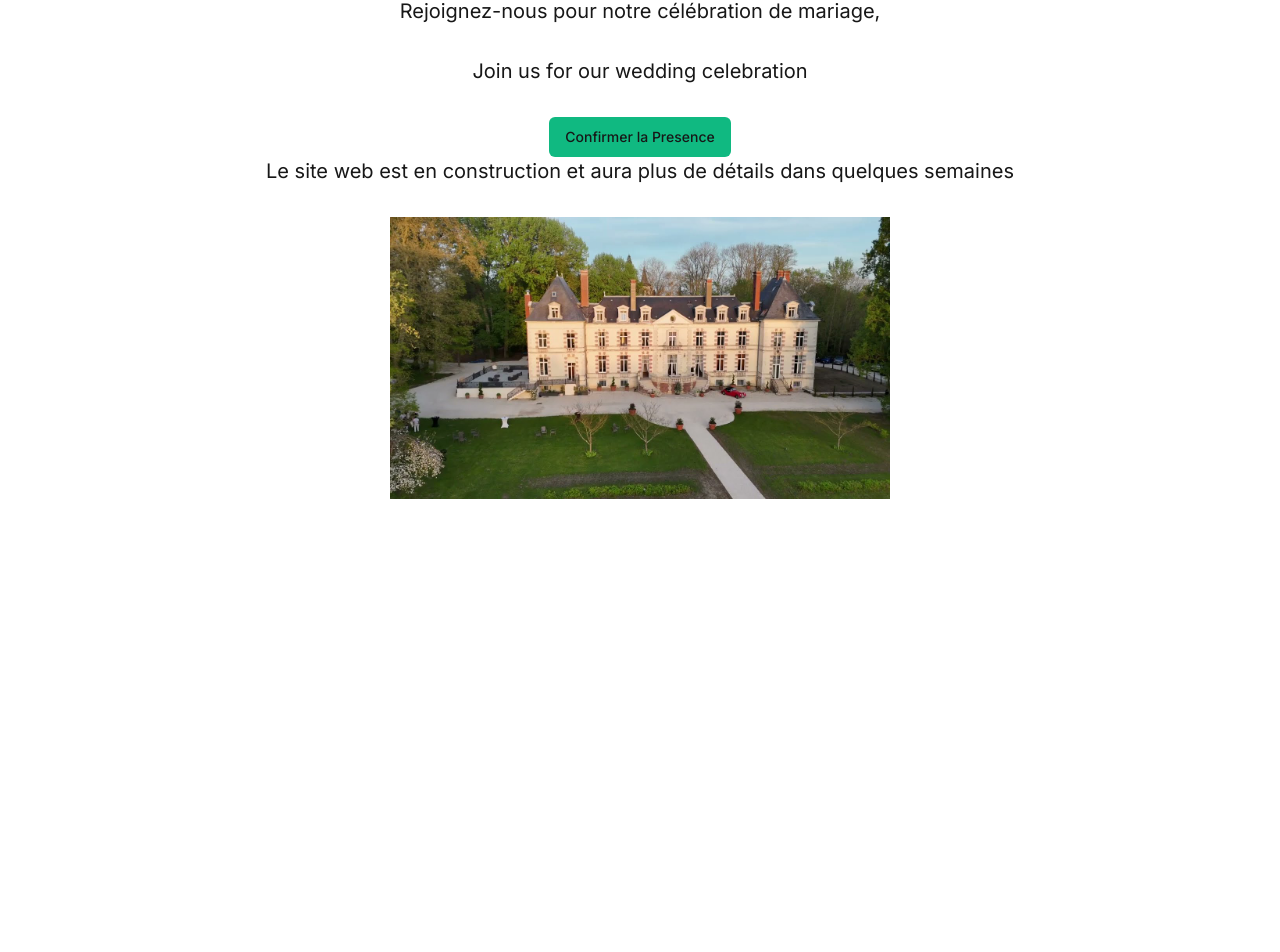
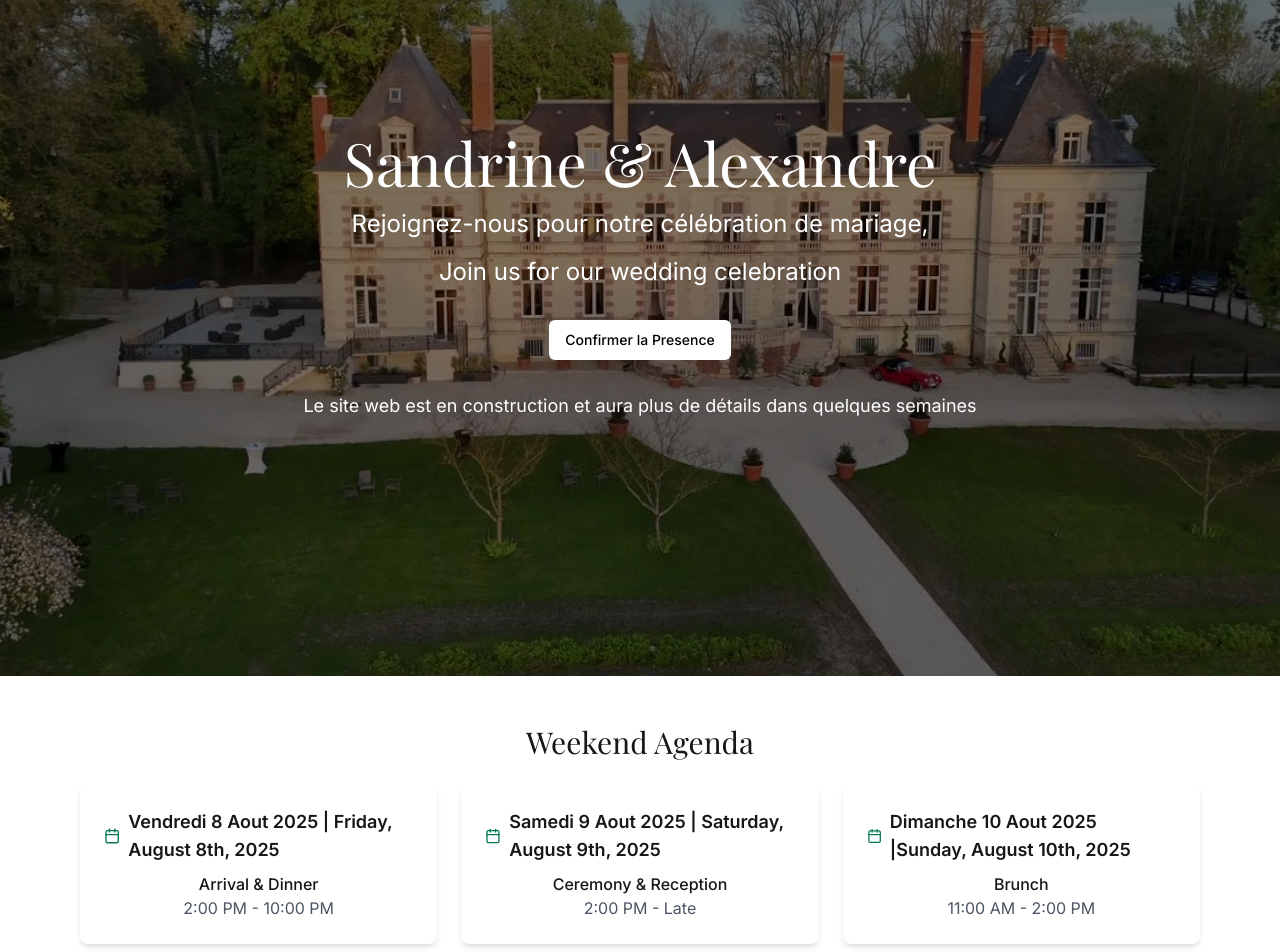
Before and after one commit to Agontchi/weddingsandrinealexandre, a Next.js app: page / in a window 1280 px wide. Shown: the part 180-1132 px from the top of the page. Before the commit the page ends 800 px from the top, so only its background shows below. Built offline with nearby package versions, Linux system fonts and the light colour scheme; a web font is replaced by a local one.

Commit message:
ajour agenda

```diff
--- a/src/app/page.tsx
+++ b/src/app/page.tsx
@@ -1,31 +1,79 @@
 import { Button } from './components/ui/button'
 import Link from 'next/link'
 import Image from 'next/image'
-// import { Calendar, MapPin, Users, Bed, Car, Camera, Gift, Utensils, Music } from "lucide-react"
+import { Calendar } from "lucide-react"
+
+const NavigationBar = () => (
+  <nav className="sticky top-0 bg-white shadow-md z-50">
+    <div className="container mx-auto px-4 py-4 flex justify-center space-x-6">
+      <Link href="#rsvp" className="text-emerald-700 hover:text-emerald-900">RSVP</Link>
+      <Link href="#agenda" className="text-emerald-700 hover:text-emerald-900">Agenda</Link>
+      {/* <Link href="#accommodations" className="text-emerald-700 hover:text-emerald-900">Accommodations</Link> */}
+      {/* <Link href="#travel" className="text-emerald-700 hover:text-emerald-900">Travel</Link> */}
+      {/* <Link href="#faq" className="text-emerald-700 hover:text-emerald-900">FAQ</Link> */}
+    </div>
+  </nav>
+)
+
+const AgendaItem = ({ date, title, time }: { date: string; title: string; time: string }) => (
+  <div className="bg-white p-6 rounded-lg shadow-md">
+    <h3 className="flex items-center text-lg font-semibold mb-2">
+      <Calendar className="mr-2 text-emerald-700" />
+      {date}
+    </h3>
+    <p className="text-center font-medium">{title}</p>
+    <p className="text-center text-gray-600">{time}</p>
+  </div>
+)
+
+const Agenda = () => (
+  <section id="agenda" className="my-12 px-4 max-w-6xl mx-auto">
+    <h2 className="text-3xl font-serif mb-6 text-center">Weekend Agenda</h2>
+    <div className="grid md:grid-cols-3 gap-6">
+      <AgendaItem
+        date="Vendredi 8 Aout 2025 | Friday, August 8th, 2025 "
+        title="Arrival & Dinner"
+        time="2:00 PM - 10:00 PM"
+      />
+      <AgendaItem
+        date="Samedi 9 Aout 2025 | Saturday, August 9th, 2025"
+        title="Ceremony & Reception"
+        time="2:00 PM - Late"
+      />
+      <AgendaItem
+        date="Dimanche 10 Aout 2025 |Sunday, August 10th, 2025"
+        title="Brunch"
+        time="11:00 AM - 2:00 PM"
+      />
+    </div>
+  </section>
+)
 
 export default function Home() {
+  return (
+    <main className="flex min-h-screen flex-col items-center">
+      <NavigationBar />
 
-  return (
-    <main className="flex min-h-screen flex-col items-center justify-center p-24">
+      <div className="relative w-full h-screen">
+        <Image
+          src="/images/image_principale.jpg"
+          alt="Wedding Couple"
+          layout="fill"
+          objectFit="cover"
+          priority
+        />
+        <div className="absolute inset-0 bg-black bg-opacity-50 flex flex-col items-center justify-center text-white p-4">
+          <h1 className="text-4xl md:text-6xl font-serif mb-4 text-center">Sandrine & Alexandre</h1>
+          <p className="text-xl md:text-2xl mb-4 text-center">Rejoignez-nous pour notre célébration de mariage,</p>
+          <p className="text-xl md:text-2xl mb-8 text-center">Join us for our wedding celebration</p>
+          <Link href="https://forms.gle/1RLgLjuV2FbgPs1h9" target="_blank">
+            <Button className="bg-white text-black hover:bg-gray-200">Confirmer la Presence</Button>
+          </Link>
+          <p className="text-lg mt-8 text-center">Le site web est en construction et aura plus de détails dans quelques semaines</p>
+        </div>
+      </div>
 
-      <h1 className="text-4xl font-serif mb-4">Sandrine & Alexandre</h1>
-
-      <p className="text-xl mb-8">Rejoignez-nous pour notre célébration de mariage,</p>
-      <p className="text-xl mb-8">Join us for our wedding celebration</p>
-
-      <Link href="https://forms.gle/1RLgLjuV2FbgPs1h9" target="_blank">
-        <Button>Confirmer la Presence</Button>
-      </Link>
-
-      <p className="text-xl mb-8">Le site web est en construction et aura plus de détails dans quelques semaines</p>
-      <Image
-        src="/images/image_principale.jpg"
-        alt="Your Image"
-        width={500}
-        height={500}
-        style={{ objectFit: "cover", filter: "blur(0px)" }}
-      />
-
+      <Agenda />
     </main>
   )
 }
```
